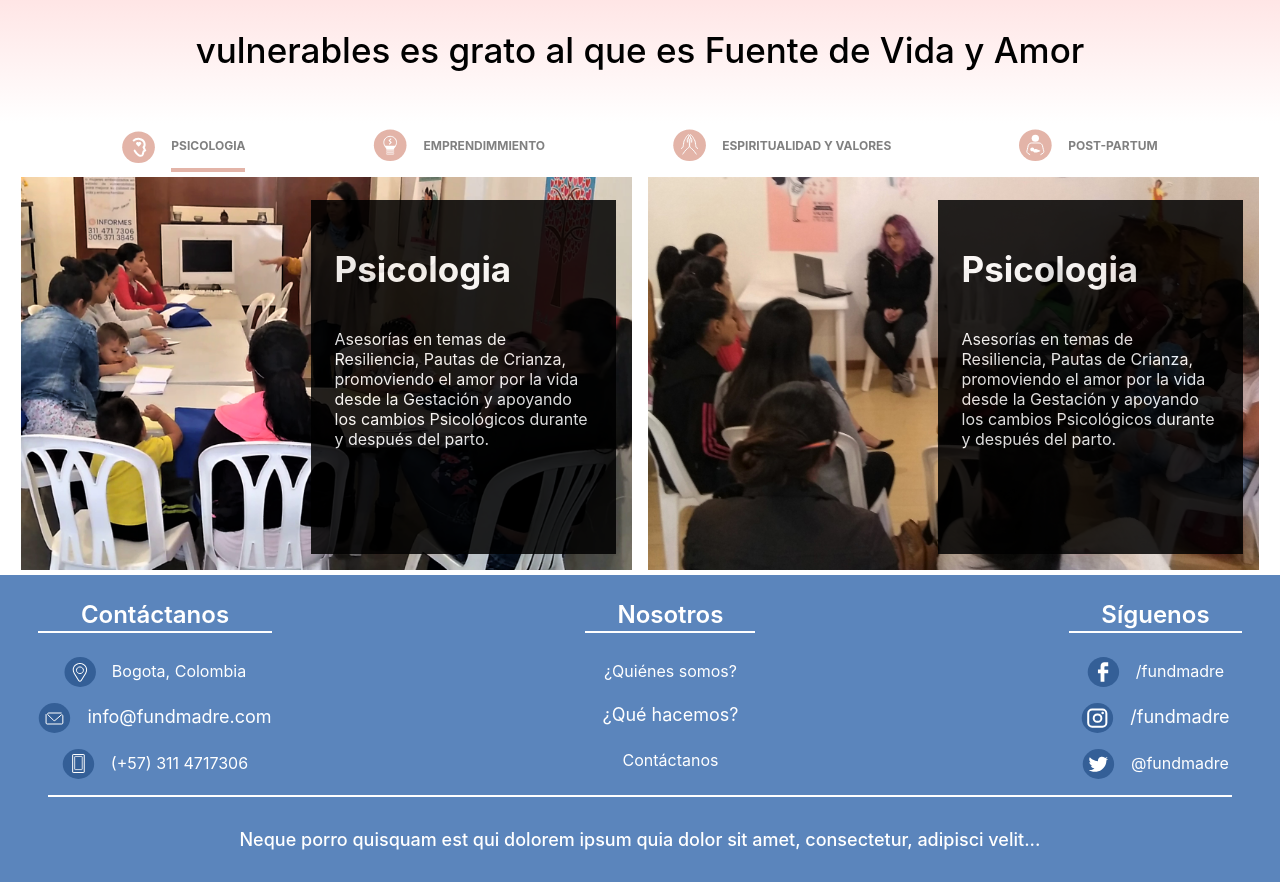
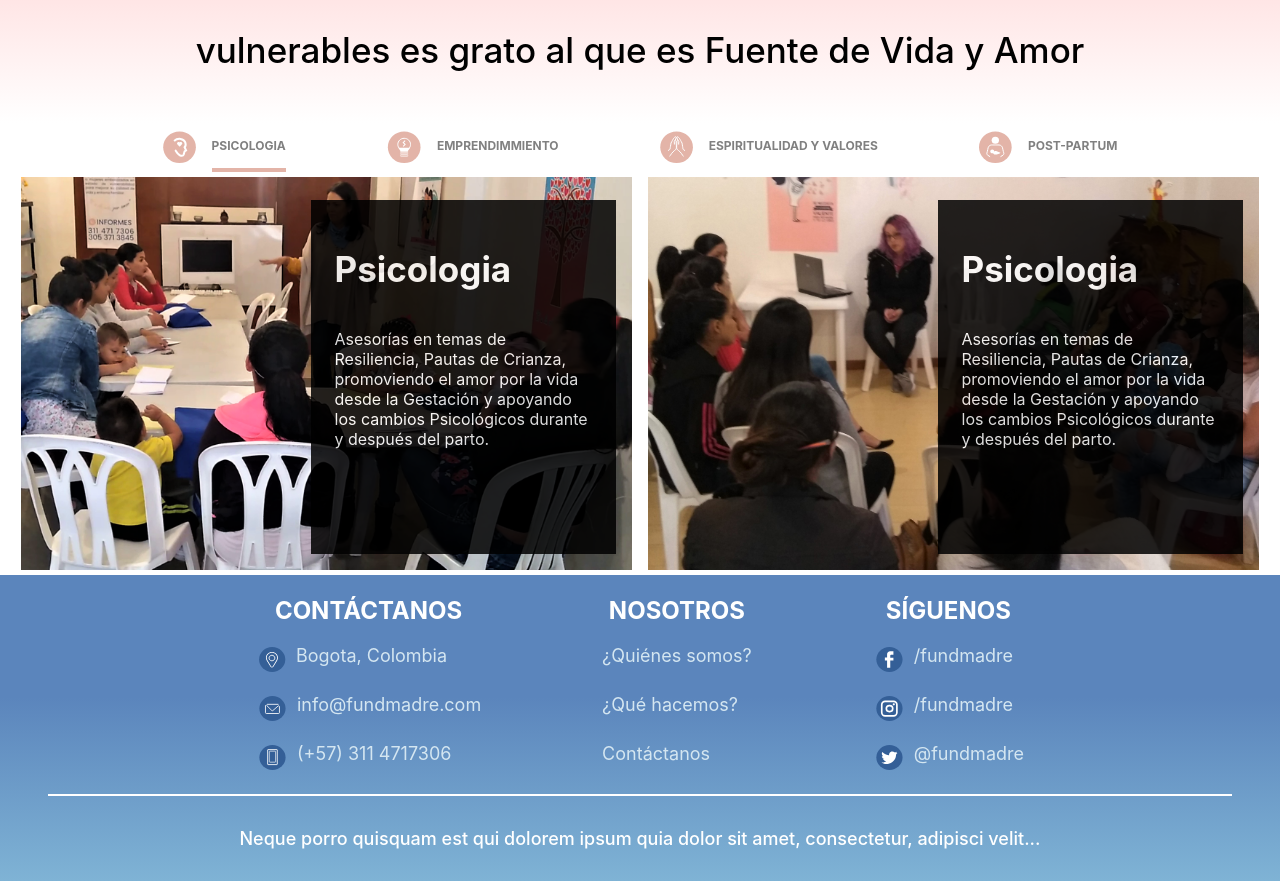
Before and after one commit to jdvsg12/FundMadre, a Next.js app: page / in a window 1280 px wide. Shown: the part 720-1602 px from the top of the page. Built offline with nearby package versions, Linux system fonts and the light colour scheme.

Commit message:
changes-footer

```diff
--- a/components/Footer.tsx
+++ b/components/Footer.tsx
@@ -6,7 +6,7 @@ import Image from 'next/image';
 
 
 const Content = styled('div', {
-  backgroundColor: '$blueMain',
+  backgroundImage: 'linear-gradient(180deg, rgba(91,133,188,1) 40%, rgba(127, 179, 213,1) 100%)',
 })
 
 const ContentFooter = styled('div', {
@@ -15,26 +15,29 @@ const ContentFooter = styled('div', {
       Desktop: {
         display: 'flex',
         flexDirection: 'row',
-        gap: 0,
-        padding: '0 3%',
+        padding: '0 20%',
         justifyContent: 'space-between'
       },
       Tablet: {
         display: 'flex',
         flexDirection: 'row',
-        gap: 0,
-        padding: '0 3%',
+        padding: '0 10%',
         justifyContent: 'space-between'
       },
       Mobile: {
         display: 'flex',
-        flexDirection: 'column',
-        gap: 0,
-        padding: '0 3%',
-        justifyContent: 'center'
+        flexDirectione: 'column',
+        gap: '2rem',
+        padding: '2rem 0',
+        justifyContent: 'space-between'
+
       }
     }
   }
+})
+
+const Line = styled('div',{
+  border: 'solid 3px white'
 })
 
 const ContentContact = styled('div', {
@@ -56,77 +59,71 @@ const ContentContact = styled('div', {
 
 })
 
-const ContentData = styled('div', {
-  display: 'flex',
-  flexDirection: 'row',
-  justifyContent: 'center',
-  gap: '1rem',
-  margin: '1rem 0rem',
-})
-
-const TextUl = styled('ul', {
-  borderBottom: '0.15rem solid white',
+const Title = styled('ul', {
   color: 'White',
-  lineHeight: '2rem',
+  textTransform: 'uppercase',
+  fontWeight: '700',
+  padding: '0',
   textAlign: 'center',
-  padding: '0rem 2rem',
   variants: {
     with: {
       Desktop: {
         fontSize: '$4',
-        fontWeight: '600'
       },
       Tablet: {
         fontSize: '$3',
-        fontWeight: '600'
       },
       Mobile: {
-        fontSize: '$3',
-        fontWeight: '600'
+        fontSize: '$2',
       }
     }
   }
 })
 
+const ContentData = styled('div', {
+  display: 'flex',
+  flexDirection: 'row',
+  height: 25,
+  gap: '0.5rem',
+  margin: '1.5rem 0',
+})
+
+
 const Li = styled('li', {
-  display: 'flex',
-  flex: 'row',
   listStyle: 'none',
-  color: '$white',
-  lineHeight: '1.8rem',
+  color: '#D4E6F1',
   variants: {
     with: {
       Desktop: {
         fontSize: '$3',
       },
       Tablet: {
-        fontSize: '$3'
+        fontSize: '$2'
       },
       Mobile: {
-        fontSize: '$3'
+        fontSize: '$2',
       }
     }
   }
 })
 
 const ContentCopy = styled('div', {
-  backgroundColor: '$blueMain',
-  textAlign: 'center',
   color: '$white',
   padding: '2rem 1rem',
   borderTop: '0.18rem solid $white',
   margin: '0rem 3rem',
   fontWeight: '500',
-  variants:{
-    weight:{
-      Desktop:{
+  textAlign: 'center',
+  variants: {
+    weight: {
+      Desktop: {
         fontSize: '$3'
       },
-      Tablet:{
+      Tablet: {
         fontSize: '$2'
       },
-      Mobil:{
-        fontSize: '$1'
+      Mobil: {
+        fontSize: '$2'
       }
     }
   }
@@ -151,57 +148,41 @@ export const FooterColumns = () => {
                 '@initial': 'Mobile',
                 '@bp2': 'Tablet',
                 '@bp3': 'Desktop'
-              }}
-              key={`${title}-${index}`}>
-              <TextUl
+              }}>
+              <Title key={`${title}-${index}`}
                 with={{
                   '@initial': 'Mobile',
                   '@bp2': 'Tablet',
                   '@bp3': 'Desktop'
-                }}
-                key={`${title}-${index}`}>
+                }}>
                 {title}
-              </TextUl>
-              <ContentData>
-                {icon1
-                  ? (
-                    <Image
-                      src={icon1}
-                      alt={alt1}
-                    />
-                  )
-                  : null
-                }
-                <Li>{item1}</Li>
-              </ContentData>
-              <ContentData>
-                {icon2
-                  ? (
-                    <Image key={`${icon2}-${index}`}
-                      src={icon2}
-                      alt={alt2}
-                    />
-                  )
-                  : null
-                }
-                <Li
-                  with={{
+              </Title>
+              <ContentData key={`${icon2}-${index}`}>
+                {icon1 ? (<Image src={icon1} alt={alt1}/>) : null}
+                <Li with={{
                   '@initial': 'Mobile',
                   '@bp2': 'Tablet',
                   '@bp3': 'Desktop'
-                  }} key={`${item2}-${index}`}>{item2}</Li>
+                }}
+                >{item1}</Li>
+
               </ContentData>
-              <ContentData>
-                {icon3
-                  ? (
-                    <Image key={`${icon2}-${index}`}
-                      src={icon3}
-                      alt={alt3}
-                    />
-                  )
-                  : null
-                }
-                <Li key={`${item3}-${index}`}>
+              <ContentData key={`${icon2}-${index}`}>
+                {icon2 ? (<Image src={icon2} alt={alt2} />) : null}
+                <Li with={{
+                  '@initial': 'Mobile',
+                  '@bp2': 'Tablet',
+                  '@bp3': 'Desktop'
+                }}>{item2}</Li>
+
+              </ContentData>
+              <ContentData key={`${icon2}-${index}`}>
+                {icon3 ? (<Image src={icon3} alt={alt3} />) : null}
+                <Li with={{
+                  '@initial': 'Mobile',
+                  '@bp2': 'Tablet',
+                  '@bp3': 'Desktop'
+                }}>
                   {item3}
                 </Li>
               </ContentData>
--- a/components/Hero.tsx
+++ b/components/Hero.tsx
@@ -17,8 +17,6 @@ const HeroContainer = styled('div', {
 export const Hero = () => {
   const [carouselActiveIndex, setCarouselActiveIndex] = useState(0);
 
-  console.log(carouselActiveIndex)
-
   return (
     <Container>
       <HeroContainer>
--- a/components/Main/ColaborateNav.tsx
+++ b/components/Main/ColaborateNav.tsx
@@ -30,31 +30,34 @@ const Tabs = styled(TabsPrimitive.Root, {
 // Content button
 
 const TabsList = styled(TabsPrimitive.List, {
+    width: '100%',
     variants: {
         height: {
             Desktop: {
                 flexShrink: 0,
                 display: 'flex',
-                flexDirection: 'row',
-                justifyContent: 'center',
+                flexWrap: 'wrap ',
+                justifyContent: 'space-around',
                 gap: '10%',
+                padding: '0 10rem',
+                cursor: 'pointer',
             },
             Tablet: {
                 flexShrink: 0,
                 display: 'flex',
-                flexDirection: 'row ',
-                justifyContent: 'center',
+                flexWrap: 'wrap ',
+                justifyContent: 'space-around',
                 gap: '3%',
-                paddingLeft: '0'
+                padding: '0 10rem',
+                cursor: 'pointer',
             },
             Mobile: {
                 flexShrink: 0,
                 display: 'flex',
-                flexDirection: 'column',
-                justifyContent: 'center',
-                alignItems: 'flex-start',
-                gap: '1%',
-                paddingLeft: '20%'
+                flexWrap: 'wrap',
+                justifyContent: 'space-between',
+                padding: '0 1rem',
+                gap: '10%',
             }
         }
     }
@@ -65,7 +68,6 @@ const TabsList = styled(TabsPrimitive.List, {
 const TabsTrigger = styled(TabsPrimitive.Trigger, {
     all: 'unset',
     textTransform: 'uppercase',
-    padding: '0 0rem',
     height: 45,
     flex: 1,
     display: 'flex',
--- a/components/Main/Contact.tsx
+++ b/components/Main/Contact.tsx
@@ -8,7 +8,7 @@ import { styled } from "../../stitches.config";
 
 
 const Content = styled('div', {
-    background: 'linear-gradient(180deg, rgba(91,133,188,1) 0%, rgba(210,210,210,1) 100%)',
+    backgroundImage: 'linear-gradient(180deg, rgba(91,133,188,1) 0%, rgba(210,210,210,1) 100%)',
     variants: {
         grid: {
             Desktop: {
```
Lines whose indentation alone changed are shown as unchanged.
